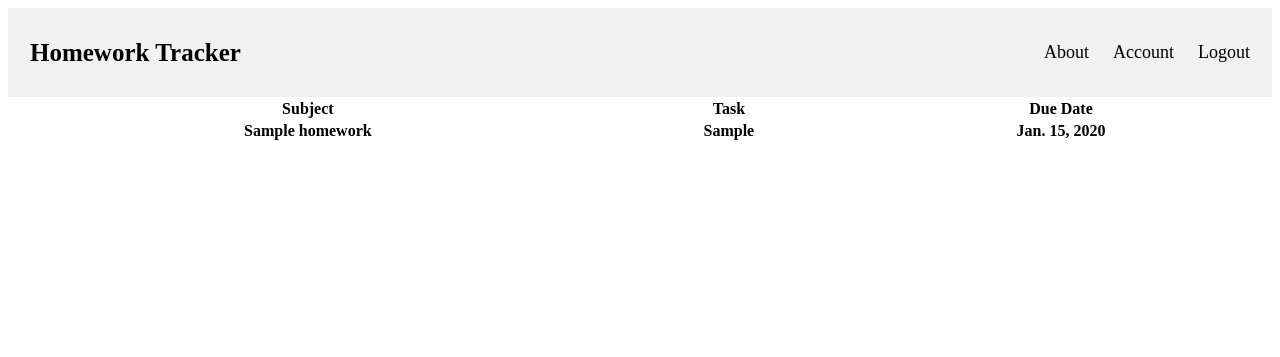
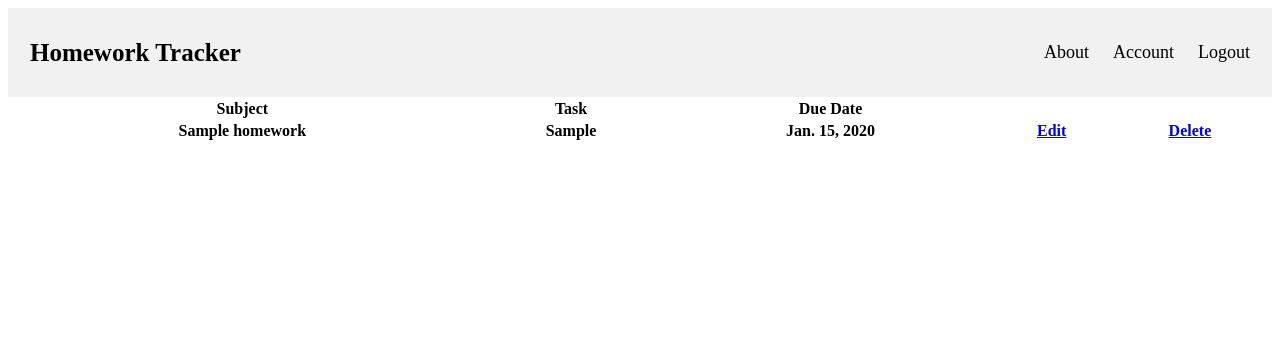
Before and after one commit to Elephant34/HomeworkTracker, a Django app: page / in a window 1280 px wide. Shown: the top 357 px of the page. Run offline with Django 3.2, Linux system fonts and the light colour scheme; a user stored in the database is signed in; tables that the repository leaves empty hold one stand-in row (values such as "Sample post"); lists and menus that the app fills with data are empty.

Commit message:
Update home.html
Added non functioning edit and delete buttons

```diff
--- a/tracker/templates/tracker/home.html
+++ b/tracker/templates/tracker/home.html
@@ -14,6 +14,8 @@
             <th>{{task.subject}}</th>
             <th>{{task.task}}</th>
             <th>{{task.due_date}}</th>
+            <th><a href="#edit">Edit</a></th>
+            <th><a href="#delete">Delete</a></th>
         {% endfor %}
     </tr>
 </table>
```
